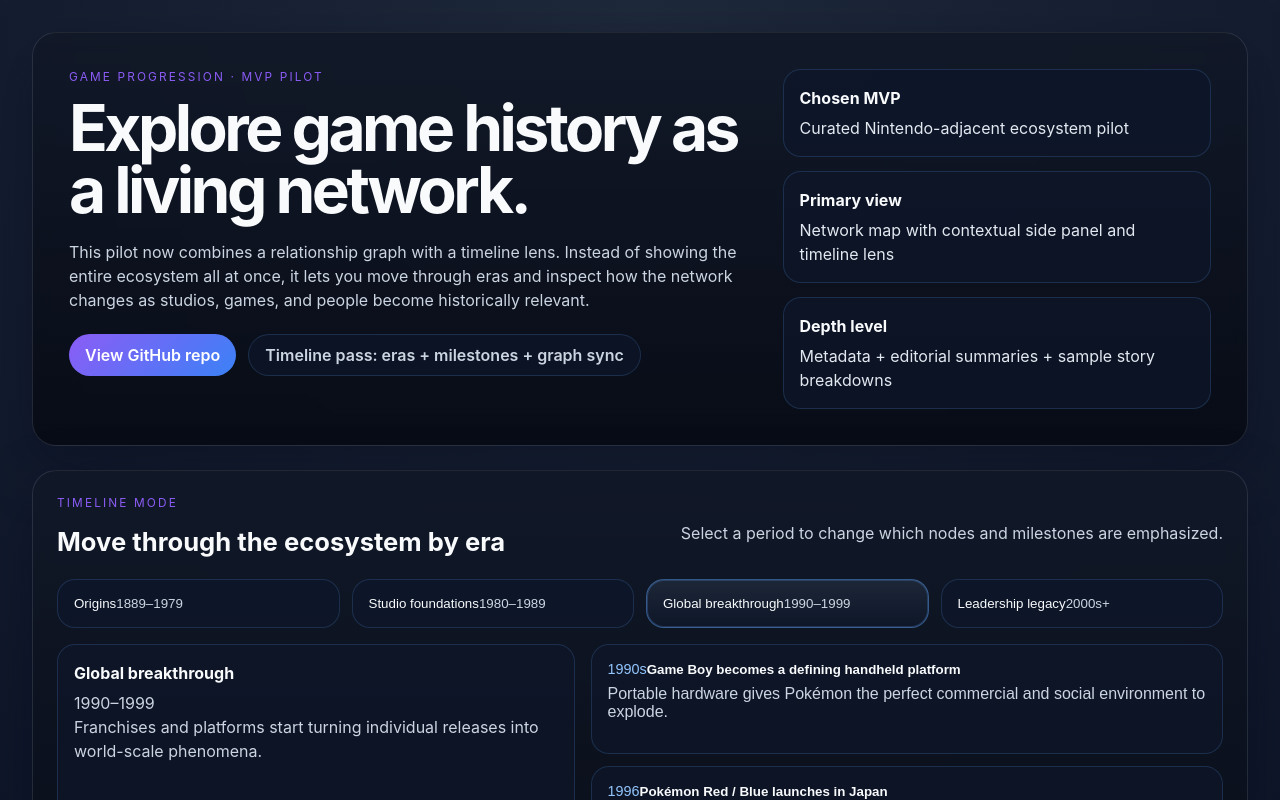
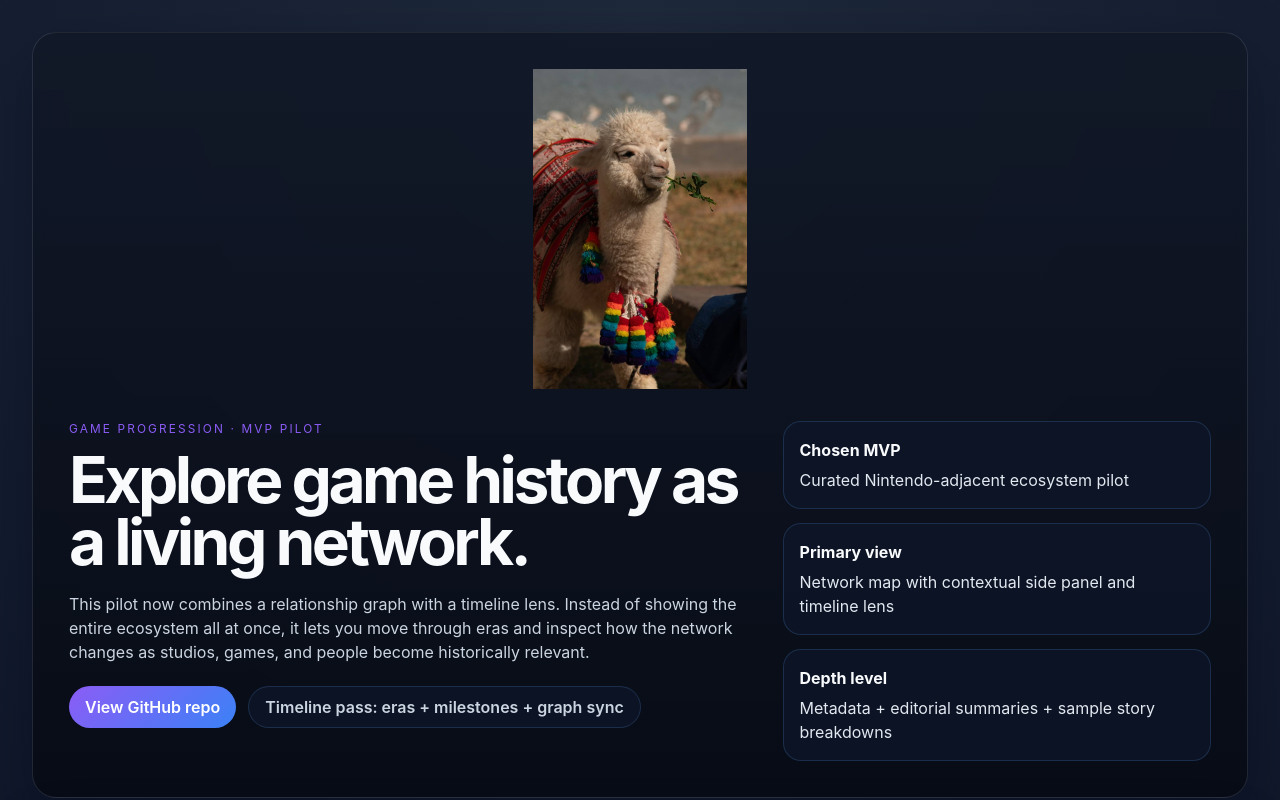
Before and after one commit to gusicclaw-bot/game-progression, a React (Vite) app: page / in a window 1280 px wide. Shown: the top 800 px of the page. Built offline with nearby package versions, Linux system fonts and the light colour scheme.

Commit message:
Add pixel-art logo to hero section

```diff
--- a/src/App.css
+++ b/src/App.css
@@ -24,6 +24,15 @@
   grid-template-columns: 1.6fr 1fr;
   gap: 28px;
   align-items: start;
+}
+
+.hero-logo {
+  grid-column: 1 / -1;
+  width: 100%;
+  max-height: 320px;
+  object-fit: contain;
+  border-radius: 12px;
+  margin-bottom: 4px;
 }
 
 .timeline-card,
--- a/src/App.tsx
+++ b/src/App.tsx
@@ -1,5 +1,6 @@
 import { useEffect, useMemo, useState } from 'react'
 import './App.css'
+import gameLogo from './assets/game-progression-logo.jpg'
 import { DetailPanel } from './components/DetailPanel'
 import { GraphMap } from './components/GraphMap'
 import { edges, gameDeepDive, kindLabels, nodes, timelineEras, timelineEvents } from './data/gameData'
@@ -90,6 +91,7 @@ function App() {
   return (
     <main className="app-shell">
       <section className="hero-panel">
+        <img src={gameLogo} alt="Game Progression" className="hero-logo" />
         <div>
           <p className="eyebrow">Game Progression · MVP Pilot</p>
           <h1>Explore game history as a living network.</h1>
```
Also changed, not shown: src/assets/game-progression-logo.jpg (added).
